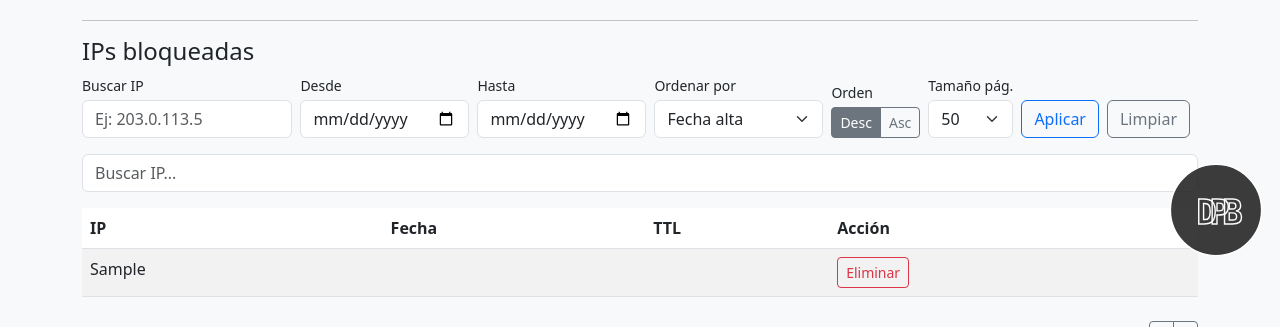
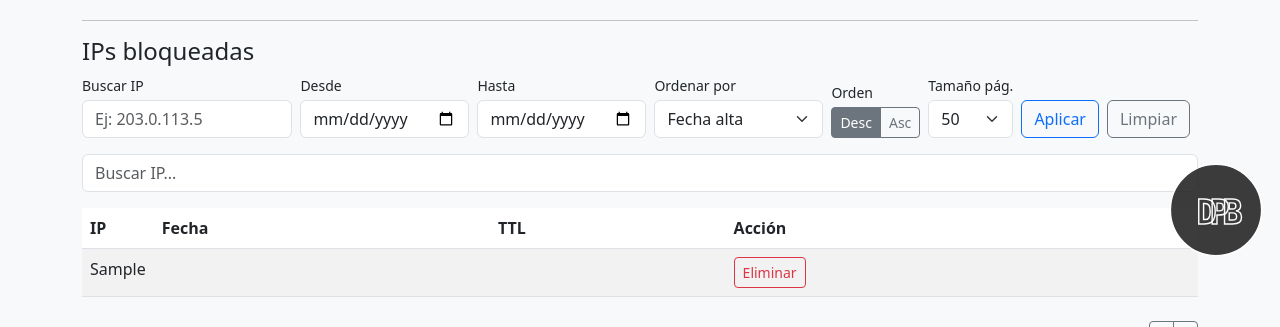
Before and after one commit to darelldeejay/ioc-manager, a Flask app: template templates/index_debase.html in a window 1280 px wide. Shown: the part 526-853 px from the top of the page. Run offline with Flask 2, Linux system fonts and the light colour scheme; the template is opened without the code that fills it: most values are stand-ins (such as "Sample title", 1, 10 or a date in 2020).

Commit message:
Update index.css

```diff
--- a/static/css/index.css
+++ b/static/css/index.css
@@ -267,3 +267,5 @@ html[data-theme="dark"] body.bg-light {
   background-color: #121212 !important;
   color: #e9ecef !important;
 }
+#tablaIps td:first-child, #tablaIps th:first-child { width: 36px; }
+}
```
